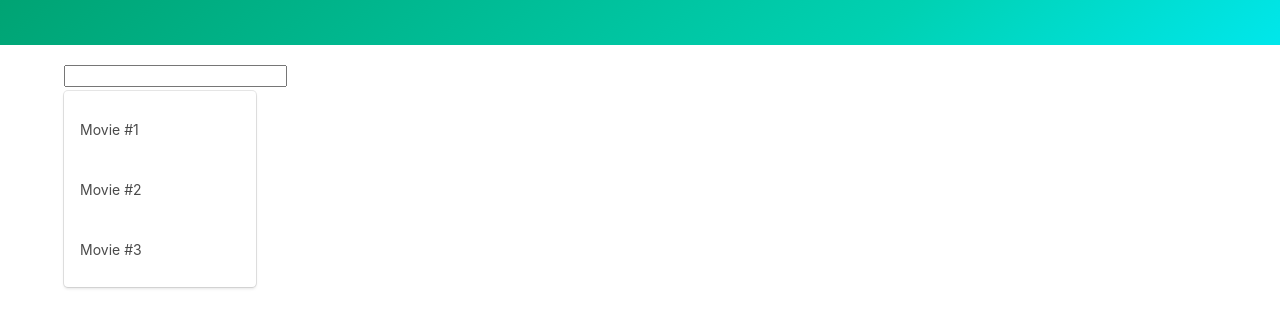
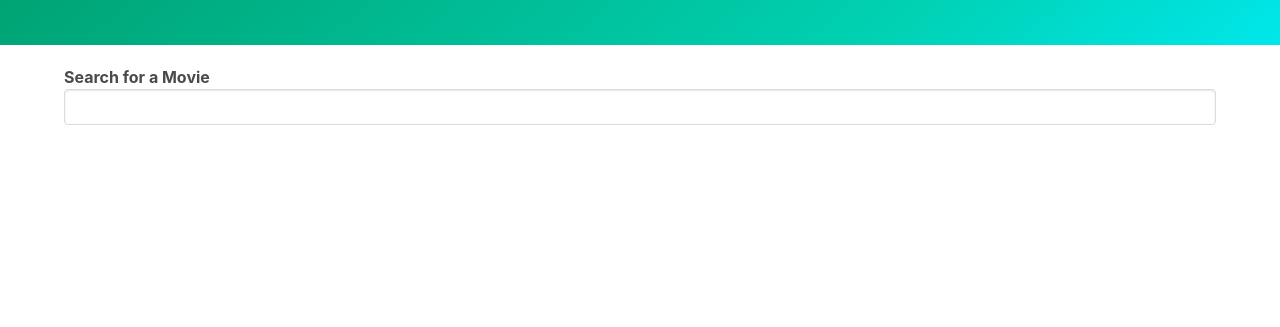
Before and after one commit to JP-SH/movie-fight, a plain HTML site: page index.html in a window 1280 px wide. Shown: the part 87-414 px from the top of the page. Drawn offline with nearby package versions, Linux system fonts and the light colour scheme.

Commit message:
moving HTML for dropdown into JS file

```diff
--- a/index.html
+++ b/index.html
@@ -26,17 +26,9 @@
       </div>
     </section>
     <div class="container">
-      <div class="dropdown is-active">
-        <input />
-        <div class="dropdown-menu">
-          <div class="dropdown-content">
-            <a class="dropdown-item">Movie #1</a>
-            <a class="dropdown-item">Movie #2</a>
-            <a class="dropdown-item">Movie #3</a>
-          </div>
-        </div>
+      <div class="autocomplete">
+
       </div>
-      <div id="target"></div>
     </div>
     <script src="utils.js"></script>
     <script src="index.js"></script>
--- a/index.js
+++ b/index.js
@@ -13,8 +13,20 @@ const fetchData = async (searchTerm) => {
   return response.data.Search;
 };
 
+const root = document.querySelector('.autocomplete');
+root.innerHTML = `
+  <label> <b> Search for a Movie </b> </label>
+  <input class="input" />
+  <div class="dropdown">
+    <div class="dropdown-menu">
+      <div class="dropdown-content results"></div>
+    </div>
+  </div>
+`;
+
 const input = document.querySelector('input');
-
+const dropwdown = document.querySelector('.dropdown');
+const resultsWrapper = document.querySelector('.results');
 
 
 const onInput =  async event => {
```
